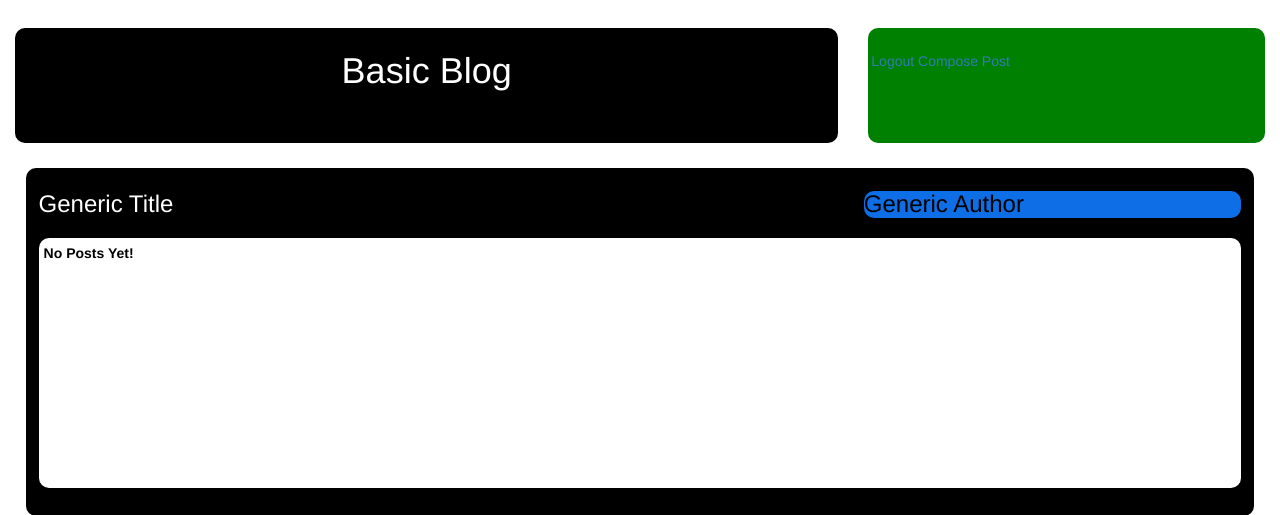
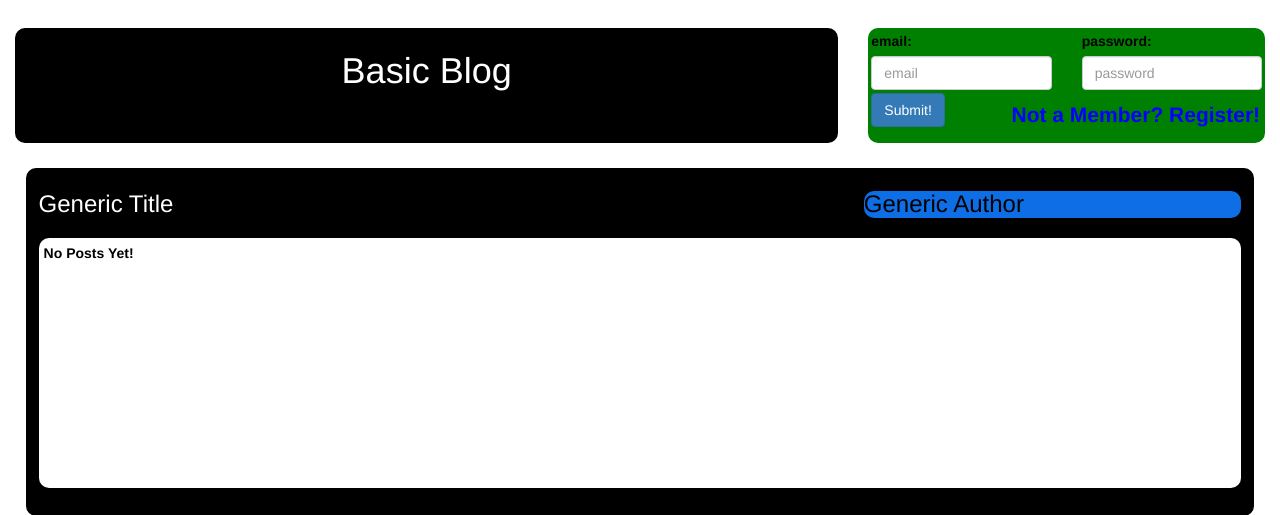
Before and after one commit to mhhoban/basic-blog, a Python web app: template templates/front_page_non_authed.html in a window 1280 px wide. Shown: the top 515 px of the page. Run offline with Jinja, Linux system fonts and the light colour scheme; the template is opened without the code that fills it, so the values that code supplies are empty.

Commit message:
finished splitting front page template between authed and non-authed visitors

```diff
--- a/templates/front_page_non_authed.html
+++ b/templates/front_page_non_authed.html
@@ -7,9 +7,57 @@
 
 	<div class="user-greeting">
 
-		<h3> {{ user }} </h3>
-		<a href="logout.html"> Logout </a>
-		<a href="blog-compose.html"> Compose Post </a>
+		<form action="login.html" method="post">
+
+			<div class="row">
+
+				<div class="col-md-6">
+
+					<div class="login-form">
+						<label for="user_id"> email: </label>
+						<input type="email" class="form-control" name="user_id" id="user_id" aria-describedby="email-subtext" placeholder="email">
+
+					</div>
+
+				</div>
+
+				<div class="col-md-6">
+
+					<div class="login-form">
+					<label for="password"> password: </label>
+					<input type="password" class="form-control" name="password" id="password" placeholder="password">
+					</div>
+
+				</div>
+
+			</div>
+
+			<div class="row">
+
+				<div class="col-md-4">
+
+					<div class="login-form">
+
+						<button name ="login-submit" type="submit" class="btn btn-primary"> Submit! </button>
+
+					</div>
+
+				</div>
+
+				<div class="col-md-8">
+
+					<div class="signup-link">
+
+						<a href="register.html"> Not a Member? Register! </a>
+
+					</div>
+
+				</div>
+
+			</div>
+
+
+		</form>
 
 	</div>
 
```
